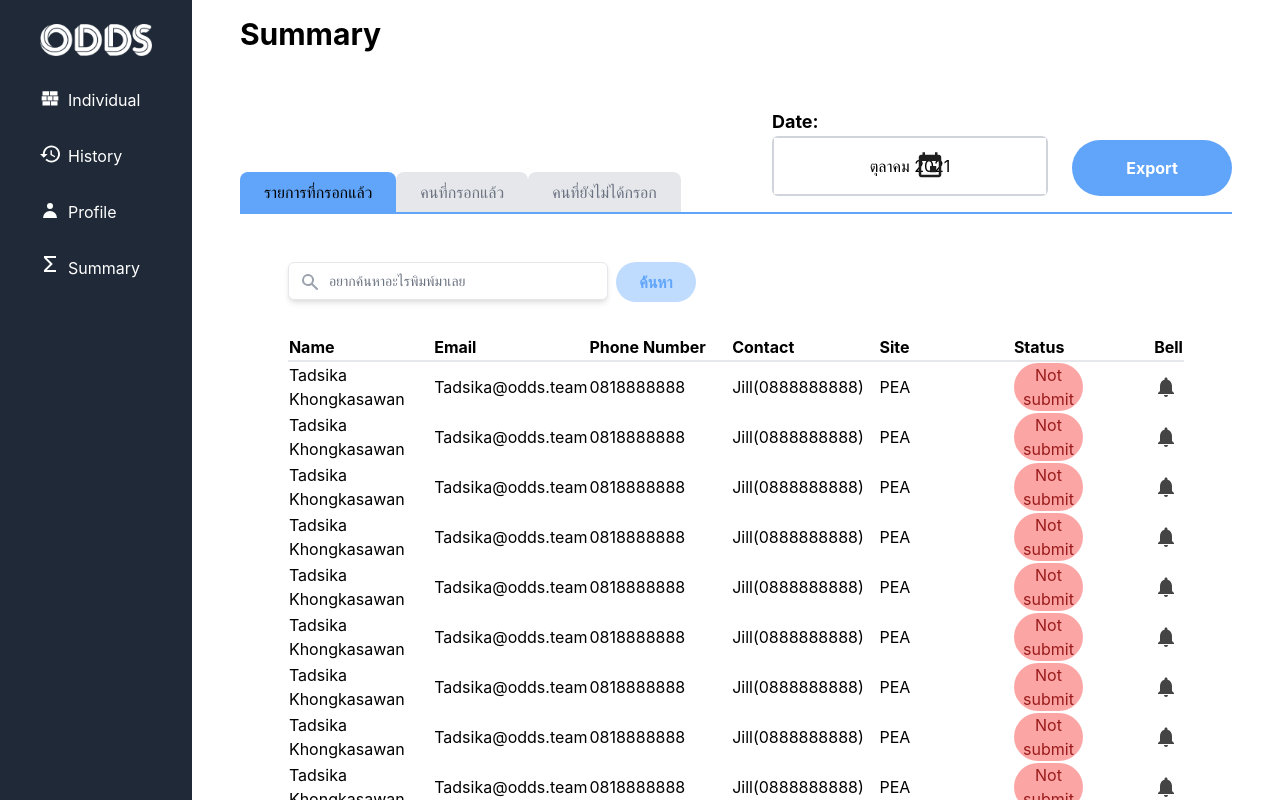
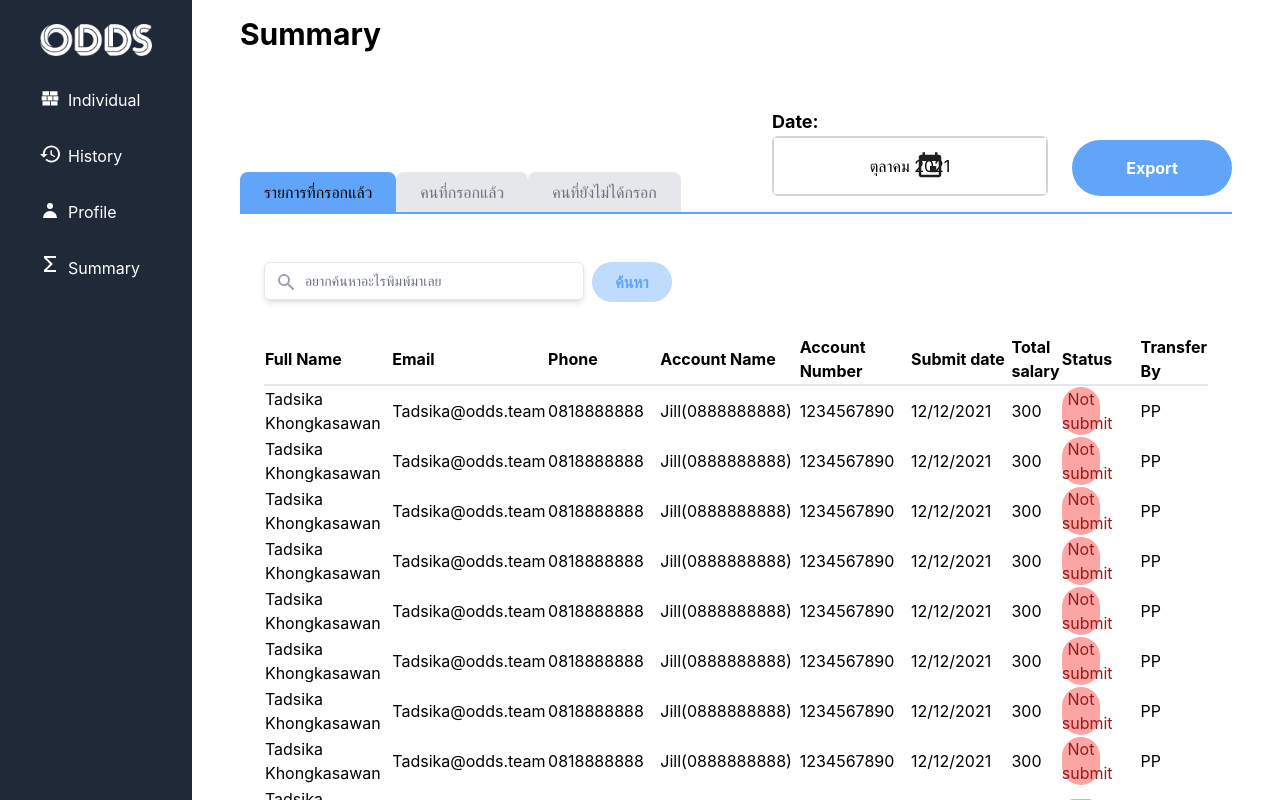
Before and after one commit to Fahlalla/workingrecord-fe, a React (Create React App) app: page /summary in a window 1280 px wide. Shown: the top 800 px of the page. Built offline with nearby package versions, Linux system fonts and the light colour scheme.

Commit message:
Create summary table

```diff
--- a/src/Component/Summary.js
+++ b/src/Component/Summary.js
@@ -1,13 +1,8 @@
 import Menubar from "./Menubar";
 import styled from "styled-components";
-import Table from "./Table";
-import Button from "./button";
 import Search from "./search";
 import DatePickers from "./DatePicker";
-
-const ContainerTabMenu = styled.div.attrs({
-  // className: "flex border-b-2 border-gray-200 justify-between"
-})``;
+import SummaryTable from "./SummaryTable";
 
 const Summary = () => {
   return (
@@ -49,12 +44,12 @@ const Summary = () => {
         </div>
         <div className="border-b-2 border-blue-400"></div>
 
-        <div className="flex flex-col w-full pt-4 px-12">
+        <div className="flex flex-col w-full pt-4 px-6">
           <div className="mt-8">
             <Search />
           </div>
-          <div className="mt-8">
-            <Table />
+          <div className="mt-8 overflow-scroll">
+            <SummaryTable />
           </div>
         </div>
         <div className="flex justify-center ">
--- /dev/null
+++ b/src/Component/SummaryTable.js
@@ -0,0 +1,171 @@
+const SummaryTable = () => {
+    const NotSubmitted = () => {
+      return (
+        <div className="text-center bg-red-300 text-red-800 w-1/2 rounded-full">
+          Not submit
+        </div>
+      );
+    };
+    const Submitted = () => {
+      return (
+        <div className="text-center bg-green-300 text-green-800 w-1/2 rounded-full">
+          Submitted
+        </div>
+      );
+    };
+
+    const tableData = [
+      {
+        name: "Tadsika Khongkasawan",
+        email: "Tadsika@odds.team",
+        phone: "0818888888",
+        accountName: "Jill(0888888888)",
+        accountNumber: "1234567890",
+        submitDate: "12/12/2021",
+        totalSalary: "300",
+        status: false,
+        transferBy: "PP",
+      },
+      {
+        name: "Tadsika Khongkasawan",
+        email: "Tadsika@odds.team",
+        phone: "0818888888",
+        accountName: "Jill(0888888888)",
+        accountNumber: "1234567890",
+        submitDate: "12/12/2021",
+        totalSalary: "300",
+        status: false,
+        transferBy: "PP",
+      },
+      {
+        name: "Tadsika Khongkasawan",
+        email: "Tadsika@odds.team",
+        phone: "0818888888",
+        accountName: "Jill(0888888888)",
+        accountNumber: "1234567890",
+        submitDate: "12/12/2021",
+        totalSalary: "300",
+        status: false,
+        transferBy: "PP",
+      },
+      {
+        name: "Tadsika Khongkasawan",
+        email: "Tadsika@odds.team",
+        phone: "0818888888",
+        accountName: "Jill(0888888888)",
+        accountNumber: "1234567890",
+        submitDate: "12/12/2021",
+        totalSalary: "300",
+        status: false,
+        transferBy: "PP",
+      },
+      {
+        name: "Tadsika Khongkasawan",
+        email: "Tadsika@odds.team",
+        phone: "0818888888",
+        accountName: "Jill(0888888888)",
+        accountNumber: "1234567890",
+        submitDate: "12/12/2021",
+        totalSalary: "300",
+        status: false,
+        transferBy: "PP",
+      },
+      {
+        name: "Tadsika Khongkasawan",
+        email: "Tadsika@odds.team",
+        phone: "0818888888",
+        accountName: "Jill(0888888888)",
+        accountNumber: "1234567890",
+        submitDate: "12/12/2021",
+        totalSalary: "300",
+        status: false,
+        transferBy: "PP",
+      },
+      {
+        name: "Tadsika Khongkasawan",
+        email: "Tadsika@odds.team",
+        phone: "0818888888",
+        accountName: "Jill(0888888888)",
+        accountNumber: "1234567890",
+        submitDate: "12/12/2021",
+        totalSalary: "300",
+        status: false,
+        transferBy: "PP",
+      },
+      {
+        name: "Tadsika Khongkasawan",
+        email: "Tadsika@odds.team",
+        phone: "0818888888",
+        accountName: "Jill(0888888888)",
+        accountNumber: "1234567890",
+        submitDate: "12/12/2021",
+        totalSalary: "300",
+        status: false,
+        transferBy: "PP",
+      },
+      {
+        name: "Tadsika Khongkasawan",
+        email: "Tadsika@odds.team",
+        phone: "0818888888",
+        accountName: "Jill(0888888888)",
+        accountNumber: "1234567890",
+        submitDate: "12/12/2021",
+        totalSalary: "300",
+        status: true,
+        transferBy: "PP",
+      },
+      {
+        name: "Tadsika Khongkasawan",
+        email: "Tadsika@odds.team",
+        phone: "0818888888",
+        accountName: "Jill(0888888888)",
+        accountNumber: "1234567890",
+        submitDate: "12/12/2021",
+        totalSalary: "300",
+        status: true,
+        transferBy: "PP",
+      },
+    ];
+    return (
+      <table className="text-left">
+        <thead className="border-b-2 mb-2">
+          <tr>
+            <th className="w-2/12">Full Name</th>
+            <th className="w-2/12">Email</th>
+            <th className="w-2/12">Phone</th>
+            <th className="w-2/12">Account Name</th>
+            <th className="w-2/12">Account Number</th>
+            <th className="w-2/12">Submit date</th>
+            <th className="w-2/12">Total salary</th>
+            <th className="w-2/12">Status</th>
+            <th className="w-2/12">Transfer By</th>
+          </tr>
+        </thead>
+        <tbody>
+          {tableData.map((data) => {
+            return (
+              <tr className="h-10">
+                <td>{data.name}</td>
+                <td>{data.email}</td>
+                <td>{data.phone}</td>
+                <td>{data.accountName}</td>
+                <td>{data.accountNumber}</td>
+                <td>{data.submitDate}</td>
+                <td>{data.totalSalary}</td>
+                {data.status ? (
+                  <td>
+                    <Submitted />
+                  </td>
+                ) : (
+                  <td>
+                    <NotSubmitted />
+                  </td>
+                )}                <td>{data.transferBy}</td>
+              </tr>
+            );
+          })}
+        </tbody>
+      </table>
+    );
+  };
+  export default SummaryTable;
```
